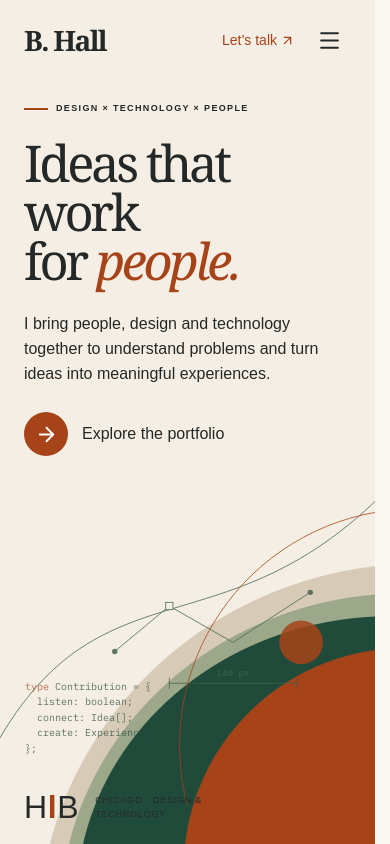
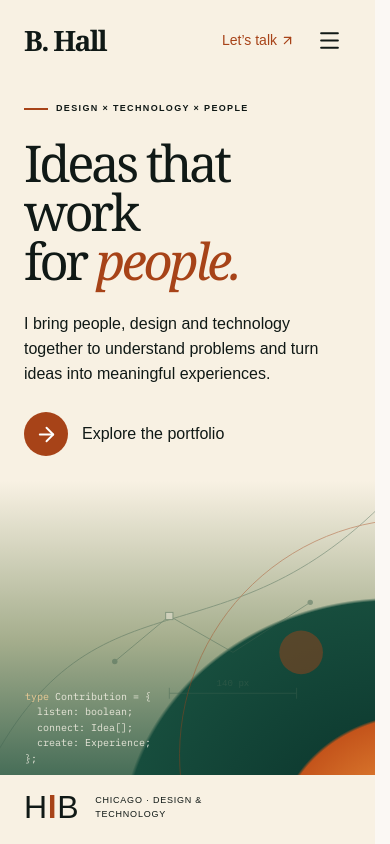
Before and after one commit to brian-hlbdg/portfolio-nextjs, a Next.js app: page /studio in a window 390 px wide. Built offline with nearby package versions, Linux system fonts and the light colour scheme.

Commit message:
Refine mobile studio artwork and foreground contrast

```diff
--- a/src/app/studio/studio.module.css
+++ b/src/app/studio/studio.module.css
@@ -153,3 +153,35 @@
  .studio .header::before,.studio .footer::before{backdrop-filter:none;-webkit-backdrop-filter:none}
  .studio .art .mobileDrawing{opacity:.85}
 }
+
+/* Mobile editorial palette: fixed contrast zones, no blur or blend modes. */
+@media(max-width:760px){
+ .studio{--paper:#f8f1e3;--ink:#101916;--rust:#a74318;background:var(--paper)}
+ .studio .art{filter:none!important}
+ .studio .art .mobileColor{filter:none!important;background:
+ radial-gradient(ellipse 95% 40% at 115% 100%,#ffad55 0%,transparent 76%),
+ radial-gradient(ellipse 85% 45% at 110% 79%,#71351d 0%,#a9471c 42%,transparent 43%),
+ radial-gradient(ellipse 85% 46% at 112% 69%,#e87823 0%,#f4a343 55%,transparent 56%),
+ linear-gradient(180deg,#f8f1e3 0%,#f8f1e3 29%,#e9d9b9 39%,#a4ad8c 48%,#174d3d 59%,#082f28 77%,#174d3d 90%,#e9d9b9 100%)}
+ .studio .art .mobileDrawing{opacity:.45;bottom:28px}
+ .studio .art .code{color:#fff9ee;opacity:.85;bottom:78px}
+ .studio .art .code span{color:#ffd49a}
+ .studio .canvas{padding-bottom:190px}
+ /* Keep readable foreground zones independent of viewport height and copy wrapping. */
+ .studio .canvas .index{color:#101916}
+ .studio .index .entries{position:relative;isolation:isolate;color:#fff9ee;margin-inline:-24px;padding:24px 24px 12px}
+ .studio .index .entries::before{content:'';position:absolute;z-index:-1;inset:0 -1px -72px;background:linear-gradient(105deg,#123e32 0%,#082f28 67%,#71351d 100%);mask-image:linear-gradient(#000 0%,#000 85%,transparent 100%);pointer-events:none}
+ .studio .entries>div{border-top:0}
+ .studio .entries small,.studio .entries a span,.studio .entries button span{color:#ffd49a}
+ .studio .entries a:hover,.studio .entries button:hover{color:#fff9ee}
+ .studio .entries :focus-visible{outline-color:#ffd49a}
+ .studio .mobileReturn{color:#fff9ee}
+ .studio .mobileReturn span{background:#71351d}
+ .studio .footer{background:#f8f1e3;color:#101916}
+ .studio .header .mobileNav a{color:#a74318}
+ .studio .canvas .intro{color:#101916}
+ .studio[data-open=false] .art .mobileColor{background:
+ radial-gradient(ellipse 90% 36% at 112% 100%,#f4a343 0%,#c4541b 42%,transparent 43%),
+ radial-gradient(ellipse 100% 40% at 105% 100%,#082f28 0%,#174d3d 72%,transparent 73%),
+ linear-gradient(180deg,#f8f1e3 0%,#f8f1e3 57%,#a4ad8c 76%,#174d3d 100%)}
+}
```
